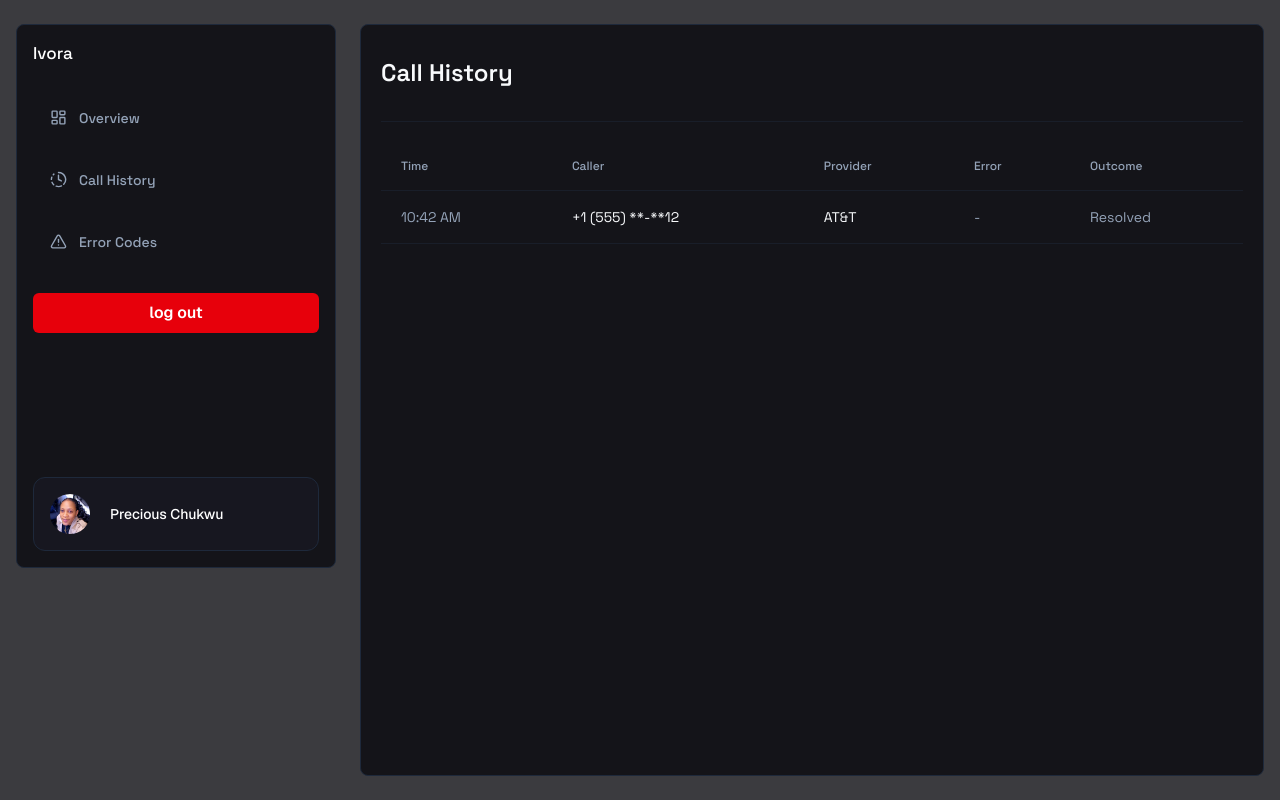
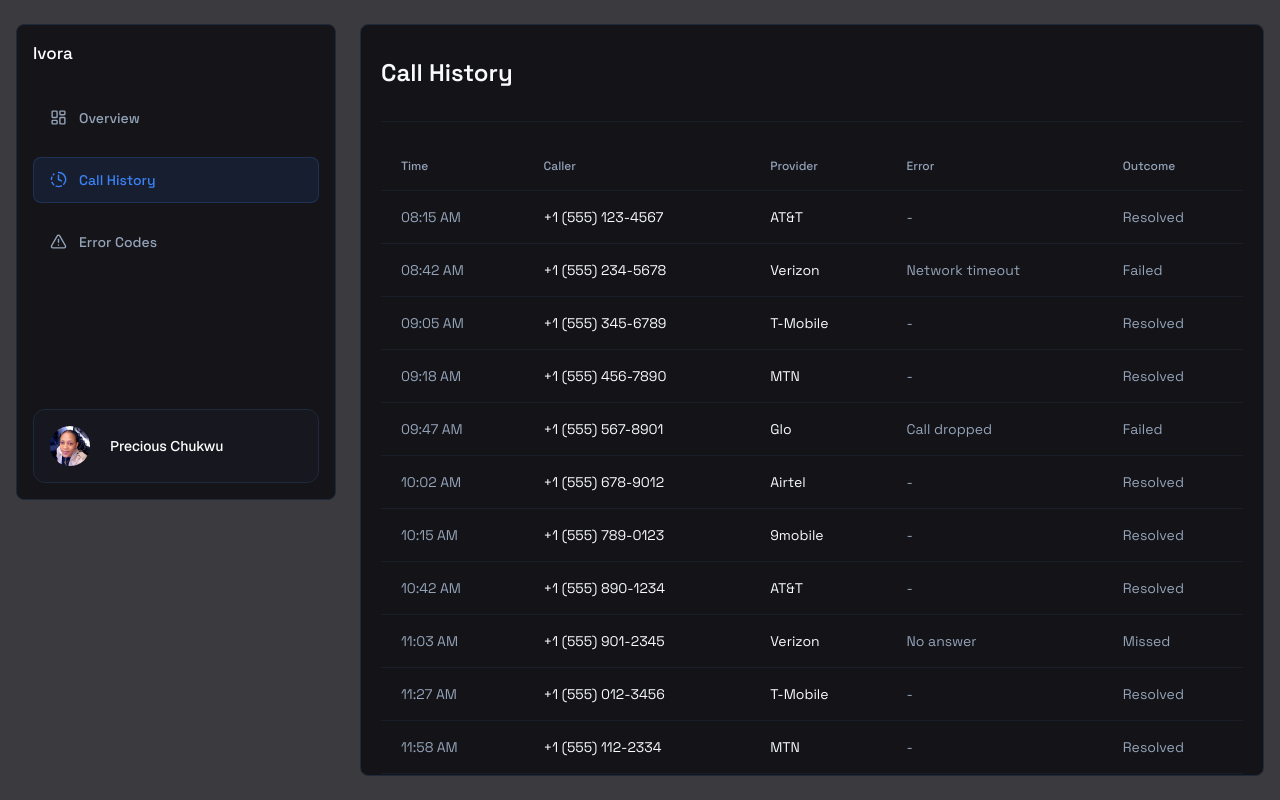
Before and after one commit to chiscookeke11/IVORA, a Next.js app: page /admin/call-history in a window 1280 px wide. Built offline with nearby package versions, Linux system fonts and the light colour scheme.

Commit message:
admnin dashboard tweaks

```diff
--- /dev/null
+++ b/data/data.ts
@@ -0,0 +1,164 @@
+const mockCallHistory = [
+  {
+    id: 1,
+    time: "08:15 AM",
+    caller: "+1 (555) 123-4567",
+    provider: "AT&T",
+    error: "-",
+    outcome: "Resolved",
+  },
+  {
+    id: 2,
+    time: "08:42 AM",
+    caller: "+1 (555) 234-5678",
+    provider: "Verizon",
+    error: "Network timeout",
+    outcome: "Failed",
+  },
+  {
+    id: 3,
+    time: "09:05 AM",
+    caller: "+1 (555) 345-6789",
+    provider: "T-Mobile",
+    error: "-",
+    outcome: "Resolved",
+  },
+  {
+    id: 4,
+    time: "09:18 AM",
+    caller: "+1 (555) 456-7890",
+    provider: "MTN",
+    error: "-",
+    outcome: "Resolved",
+  },
+  {
+    id: 5,
+    time: "09:47 AM",
+    caller: "+1 (555) 567-8901",
+    provider: "Glo",
+    error: "Call dropped",
+    outcome: "Failed",
+  },
+  {
+    id: 6,
+    time: "10:02 AM",
+    caller: "+1 (555) 678-9012",
+    provider: "Airtel",
+    error: "-",
+    outcome: "Resolved",
+  },
+  {
+    id: 7,
+    time: "10:15 AM",
+    caller: "+1 (555) 789-0123",
+    provider: "9mobile",
+    error: "-",
+    outcome: "Resolved",
+  },
+  {
+    id: 8,
+    time: "10:42 AM",
+    caller: "+1 (555) 890-1234",
+    provider: "AT&T",
+    error: "-",
+    outcome: "Resolved",
+  },
+  {
+    id: 9,
+    time: "11:03 AM",
+    caller: "+1 (555) 901-2345",
+    provider: "Verizon",
+    error: "No answer",
+    outcome: "Missed",
+  },
+  {
+    id: 10,
+    time: "11:27 AM",
+    caller: "+1 (555) 012-3456",
+    provider: "T-Mobile",
+    error: "-",
+    outcome: "Resolved",
+  },
+  {
+    id: 11,
+    time: "11:58 AM",
+    caller: "+1 (555) 112-2334",
+    provider: "MTN",
+    error: "-",
+    outcome: "Resolved",
+  },
+  {
+    id: 12,
+    time: "12:14 PM",
+    caller: "+1 (555) 223-3445",
+    provider: "Glo",
+    error: "Line busy",
+    outcome: "Failed",
+  },
+  {
+    id: 13,
+    time: "12:36 PM",
+    caller: "+1 (555) 334-4556",
+    provider: "Airtel",
+    error: "-",
+    outcome: "Resolved",
+  },
+  {
+    id: 14,
+    time: "01:05 PM",
+    caller: "+1 (555) 445-5667",
+    provider: "9mobile",
+    error: "-",
+    outcome: "Resolved",
+  },
+  {
+    id: 15,
+    time: "01:22 PM",
+    caller: "+1 (555) 556-6778",
+    provider: "AT&T",
+    error: "Connection lost",
+    outcome: "Failed",
+  },
+  {
+    id: 16,
+    time: "01:48 PM",
+    caller: "+1 (555) 667-7889",
+    provider: "Verizon",
+    error: "-",
+    outcome: "Resolved",
+  },
+  {
+    id: 17,
+    time: "02:10 PM",
+    caller: "+1 (555) 778-8990",
+    provider: "T-Mobile",
+    error: "-",
+    outcome: "Resolved",
+  },
+  {
+    id: 18,
+    time: "02:37 PM",
+    caller: "+1 (555) 889-9001",
+    provider: "MTN",
+    error: "Dropped mid-call",
+    outcome: "Failed",
+  },
+  {
+    id: 19,
+    time: "03:04 PM",
+    caller: "+1 (555) 990-0112",
+    provider: "Glo",
+    error: "-",
+    outcome: "Resolved",
+  },
+  {
+    id: 20,
+    time: "03:29 PM",
+    caller: "+1 (555) 101-1213",
+    provider: "Airtel",
+    error: "-",
+    outcome: "Resolved",
+  },
+];
+
+export default mockCallHistory;
--- a/src/app/admin/(pages)/call-history/page.tsx
+++ b/src/app/admin/(pages)/call-history/page.tsx
@@ -1,3 +1,4 @@
+import mockCallHistory from "../../../../../data/data";
 
 
 
@@ -23,18 +24,25 @@ export default function Page() {
 
                     {/* Body */}
                     <tbody>
-                        {/* {comments.slice(0, 4).map((c, i) => ( */}
-                        <tr >
-                            <td className="py-4 px-5 text-sm font-normal text-[#94A3B8] border-b border-[#1E293B80]  ">{"10:42 AM"} </td>
-                            <td className="py-4 px-5 text-sm font-normal text-[#F8FAFC] border-b border-[#1E293B80] ">{"+1 (555) **-**12"} </td>
-
-                            <td className="py-4 px-5 text-sm font-normal text-[#F8FAFC] border-b border-[#1E293B80]">{"AT&T"} </td>
-                            <td className="py-4 px-5 text-sm font-normal text-[#94A3B8] border-b border-[#1E293B80]">{"-"}</td>
-                            <td className="tpy-4 px-5 text-sm font-normal text-[#94A3B8] border-b border-[#1E293B80] ">{"Resolved"}</td>
-                        </tr>
-                        {/* ))} */}
-
-
+                        {mockCallHistory.map((call) => (
+                            <tr key={call.id}>
+                                <td className="py-4 px-5 text-sm text-[#94A3B8] border-b border-[#1E293B80]">
+                                    {call.time}
+                                </td>
+                                <td className="py-4 px-5 text-sm text-[#F8FAFC] border-b border-[#1E293B80]">
+                                    {call.caller}
+                                </td>
+                                <td className="py-4 px-5 text-sm text-[#F8FAFC] border-b border-[#1E293B80]">
+                                    {call.provider}
+                                </td>
+                                <td className="py-4 px-5 text-sm text-[#94A3B8] border-b border-[#1E293B80]">
+                                    {call.error}
+                                </td>
+                                <td className="py-4 px-5 text-sm text-[#94A3B8] border-b border-[#1E293B80]">
+                                    {call.outcome}
+                                </td>
+                            </tr>
+                        ))}
                     </tbody>
 
                 </table>
--- a/src/app/admin/layout.tsx
+++ b/src/app/admin/layout.tsx
@@ -6,6 +6,7 @@ import { useMobile } from "../../../hooks/useMobile";
 import Link from "next/link";
 import { ClockFading, LayoutDashboard, TriangleAlert } from "lucide-react";
 import Image from "next/image";
+import { usePathname } from "next/navigation";
 
 
 
@@ -13,7 +14,15 @@ import Image from "next/image";
 
 export default function AdminLayout({ children }: { children: React.ReactNode }) {
     const isMobile = useMobile()
+    const pathname = usePathname();
 
+
+    const navItemClass = (path: string) =>
+        `w-full flex items-center gap-3 px-4 py-3 rounded-lg text-sm font-medium transition-all duration-200 ease-in-out
+  ${pathname === path
+            ? "bg-[#3B82F61A] text-[#3B82F6] border border-[#3B82F633]"
+            : "text-[#94A3B8] border border-transparent hover:bg-[#3B82F61A] hover:text-[#3B82F6] hover:border-[#3B82F633]"
+        }`;
 
 
     if (isMobile) {
@@ -54,20 +63,14 @@ export default function AdminLayout({ children }: { children: React.ReactNode })
 
 
                     <nav className="space-y-4 font-space-grotesk ">
-                        <Link href={"/admin"} className="w-full flex items-center justify-start gap-3 px-4 py-3
-                        rounded-lg border border-transparent hover:bg-[#3B82F61A] hover:text-[#3B82F6]
-                         hover:border hover:border-[#3B82F633] text-sm font-medium
-                         transition-all duration-200 ease-in-out text-[#94A3B8] " >
+                        <Link href={"/admin"} className={navItemClass("/admin")} >
                             <LayoutDashboard size={17} />
                             Overview
                         </Link>
 
 
-                        <Link href={"admin/call-history"}
-                            className="w-full flex items-center justify-start gap-3 px-4 py-3
-                        rounded-lg border border-transparent hover:bg-[#3B82F61A] hover:text-[#3B82F6]
-                         hover:border hover:border-[#3B82F633] text-sm font-medium
-                         transition-all duration-200 ease-in-out text-[#94A3B8]"
+                        <Link href={"/admin/call-history"}
+                            className={navItemClass("/admin/call-history")}
                         >
                             <ClockFading size={17} />
                             Call History
@@ -75,10 +78,7 @@ export default function AdminLayout({ children }: { children: React.ReactNode })
 
 
                         <Link href={"/admin/error-codes"}
-                            className="w-full flex items-center justify-start gap-3 px-4 py-3
-                        rounded-lg border border-transparent hover:bg-[#3B82F61A] hover:text-[#3B82F6]
-                         hover:border hover:border-[#3B82F633] text-sm font-medium
-                         transition-all duration-200 ease-in-out text-[#94A3B8]"
+                            className={navItemClass("/admin/error-codes")}
                         >
                             <TriangleAlert size={17} />
                             Error Codes
@@ -86,12 +86,12 @@ export default function AdminLayout({ children }: { children: React.ReactNode })
 
                     </nav>
 
-                    <button
+                    {/* <button
 
                         className=" w-full font-sans bg-red-600 text-white py-2 px-4 rounded-md font-raleway text-center font-semibold cursor-pointer hover:brightness-90 flex items-center justify-center "
                     >
                         log out
-                    </button>
+                    </button> */}
 
 
 
--- a/src/app/admin/page.tsx
+++ b/src/app/admin/page.tsx
@@ -21,7 +21,7 @@ return (
 
                     <h4 className=" font-medium text-sm "  >Active Calls</h4>
 
-                    <h3 className=" text-white font-bold text-[30px] " > 142 </h3>
+                    <h3 className=" text-white font-bold text-[30px] " > 4 </h3>
 
                 </div>
 
@@ -43,7 +43,7 @@ return (
                  gap-4 bg-[#17172066] border border-[#1E293B] py-4 px-5 text-[#94A3B8] " >
 
                     <h4 className=" font-medium text-sm "  >Escalated</h4>
-                    <h3 className=" text-white font-bold text-[30px] " > 142 </h3>
+                    <h3 className=" text-white font-bold text-[30px] " > 10 </h3>
 
 
                 </div>
@@ -56,7 +56,7 @@ return (
                 >
 
                     <h4 className=" font-medium text-sm "  >Dropped</h4>
-                    <h3 className=" text-white font-bold text-[30px] " > 142 </h3>
+                    <h3 className=" text-white font-bold text-[30px] " > 25 </h3>
 
                 </div>
             </div>
```
Also changed, not shown: src/components/admin_components/RecentCalls.tsx (+24 -17 lines).
